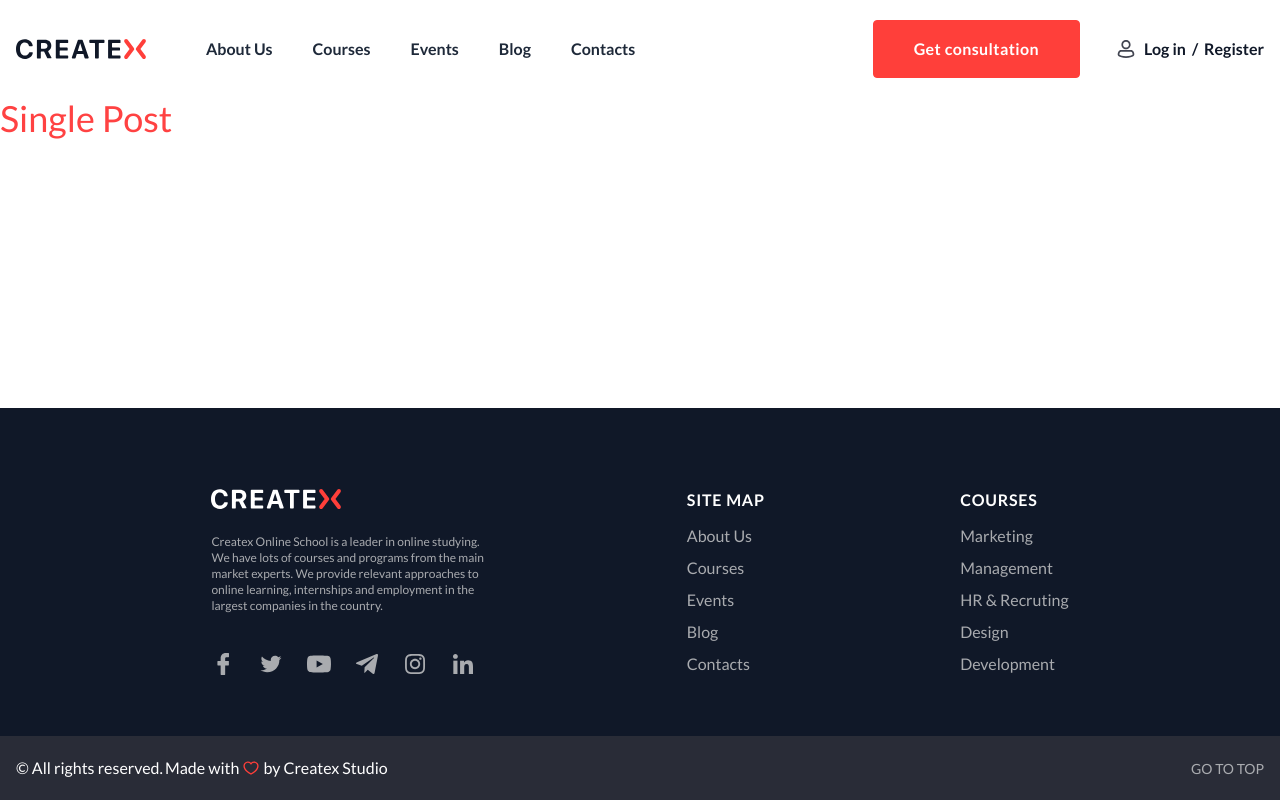
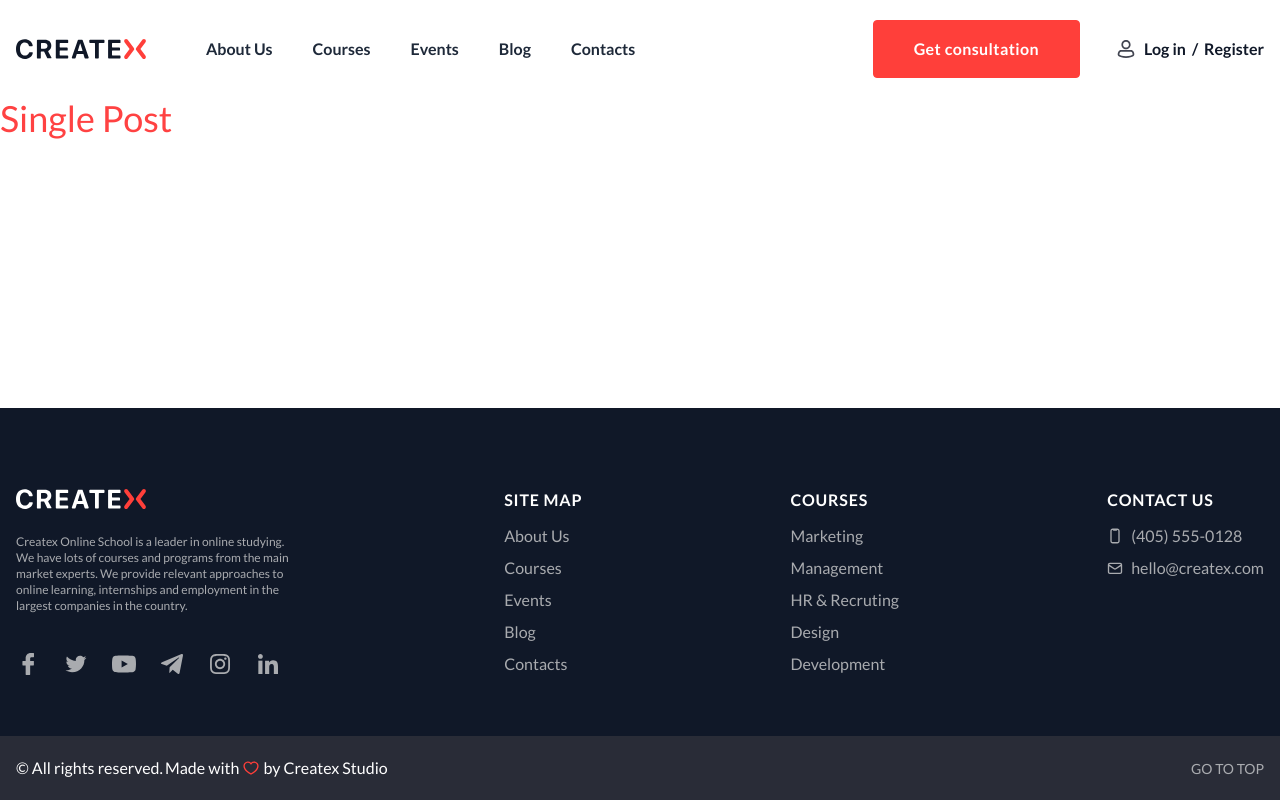
Before and after one commit to Martin6175903/Createx-frontend, a React (Vite) app: page /single-post in a window 1280 px wide. Built offline with nearby package versions, Linux system fonts and the light colour scheme.

Commit message:
added components in FooterTop

```diff
--- a/src/components/footer/footer-top/FooterTop.tsx
+++ b/src/components/footer/footer-top/FooterTop.tsx
@@ -3,12 +3,15 @@ import LogoSVG from '@public/Logo-dark-mode.svg?react';
 import SocialItems from '@components/footer/footer-top/SocialItems.tsx';
 import ListLinks from '@components/footer/footer-top/list-links/ListLinks.tsx';
 import ListLink from '@components/footer/footer-top/list-links/ListLink.tsx';
+import PhoneIcon from '@public/icons/phone.svg?react';
+import MailIcon from '@public/icons/mail.svg?react';
+import SVGHandler from '@/utilities/SVGHandler.tsx';
 
 const FooterTop = () => {
   return (
     <div className={'pt-20 pb-15 bg-gray-900'}>
       <div className="container">
-        <div className={'flex justify-evenly'}>
+        <div className={'flex justify-between'}>
           <div className={'max-w-[280px]'}>
             <Link to={'/'} className={'group/edit'}>
               <LogoSVG className={'group-hover/edit:scale-110 duration-150'} />
@@ -34,6 +37,16 @@ const FooterTop = () => {
             <ListLink title={'Design'} link={'blog'} />
             <ListLink title={'Development'} link={'contacts'} />
           </ListLinks>
+          <ListLinks title={'CONTACT US'}>
+            <li className={'flex gap-2 items-center'}>
+              <SVGHandler hoverBG={'white'}><PhoneIcon/></SVGHandler>
+              <a className={'hover:underline hover:text-white duration-300'} href="tel:+74055550128">(405) 555-0128</a>
+            </li>
+            <li className={'flex gap-2 items-center'}>
+              <SVGHandler hoverBG={'white'}><MailIcon/></SVGHandler>
+              <a className={'hover:underline hover:text-white duration-300'} href="mailto:hello@createx.com">hello@createx.com</a>
+            </li>
+          </ListLinks>
         </div>
       </div>
     </div>
```
Also changed, not shown: public/icons/mail.svg, public/icons/phone.svg.
